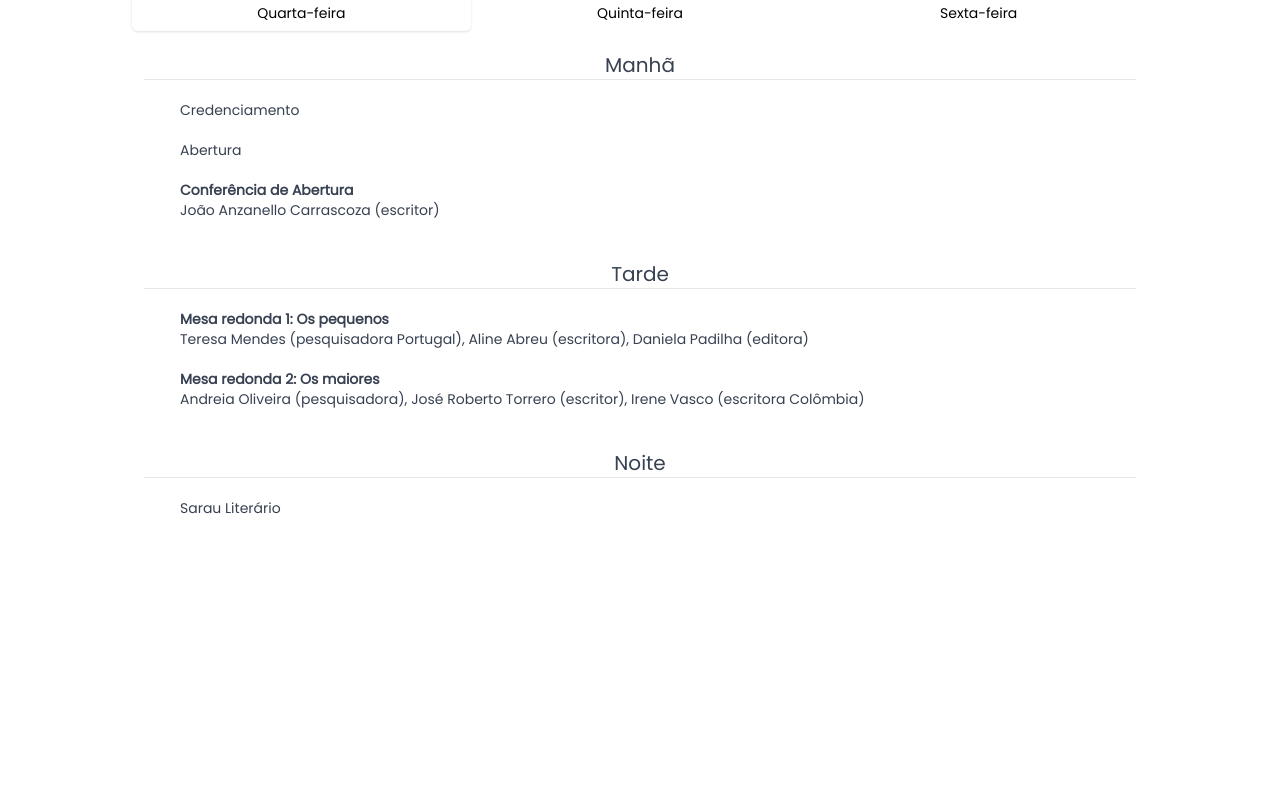
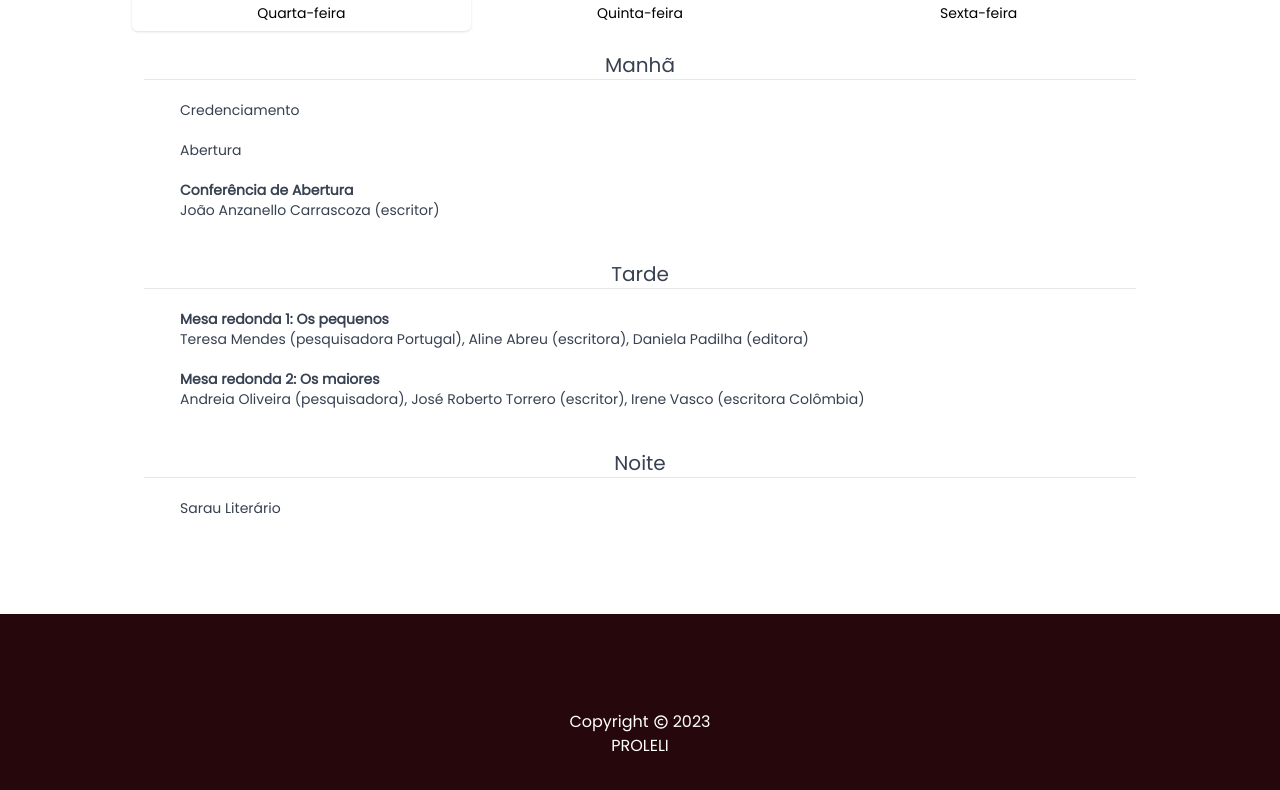
Before and after one commit to hidekinakata/CILIJ-2023, a React (Vite) app: page / in a window 1280 px wide. Shown: the part 1999-2789 px from the top of the page. Before the commit the page ends 2613 px from the top, so only its background shows below. Built offline with nearby package versions, Linux system fonts and the light colour scheme; some icons are missing.

Commit message:
add footer

```diff
--- a/src/components/Footer.tsx
+++ b/src/components/Footer.tsx
@@ -1,9 +1,27 @@
 import React from "react";
+import { BiCopyright } from "react-icons/bi";
 
 type FooterType = {};
 
 const Footer: React.FC<FooterType> = (props) => {
-  return <></>;
+  return (
+    <footer
+      className={
+        "flex h-60 w-full items-center bg-aubergine-950 font-medium text-white"
+      }
+    >
+      <div className={"w-full whitespace-pre-wrap"}>
+        <p className={"flex w-full items-center justify-center gap-1"}>
+          Copyright
+          <span className={"whitespace-nowrap"}>
+            <BiCopyright />
+          </span>
+          2023
+        </p>
+        <p className={" w-full text-center"}>PROLELI</p>
+      </div>
+    </footer>
+  );
 };
 
 export default Footer;
--- a/src/layouts/Default.tsx
+++ b/src/layouts/Default.tsx
@@ -1,6 +1,7 @@
 import React from "react";
 import Navbar from "../components/Navbar";
 import { Outlet } from "react-router-dom";
+import Footer from "../components/Footer";
 
 type DefaultType = React.PropsWithChildren & {};
 
@@ -9,6 +10,7 @@ const Default: React.FC<DefaultType> = ({ children }) => {
     <div className={"min-h-screen"}>
       <Navbar />
       <Outlet />
+      <Footer />
     </div>
   );
 };
```
